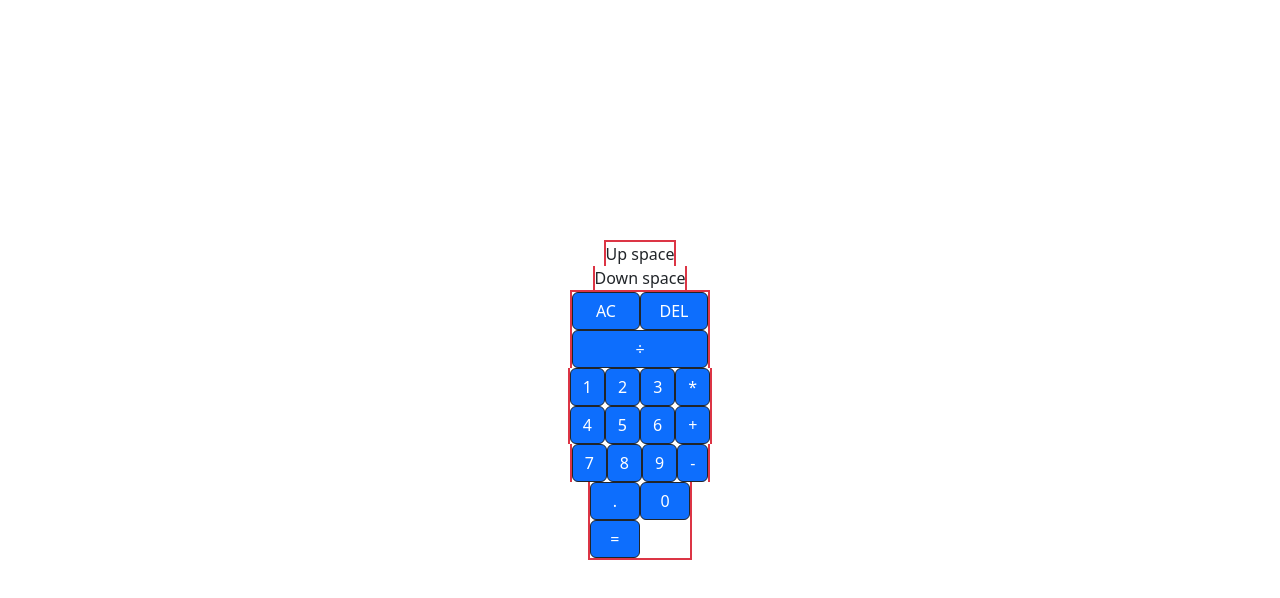
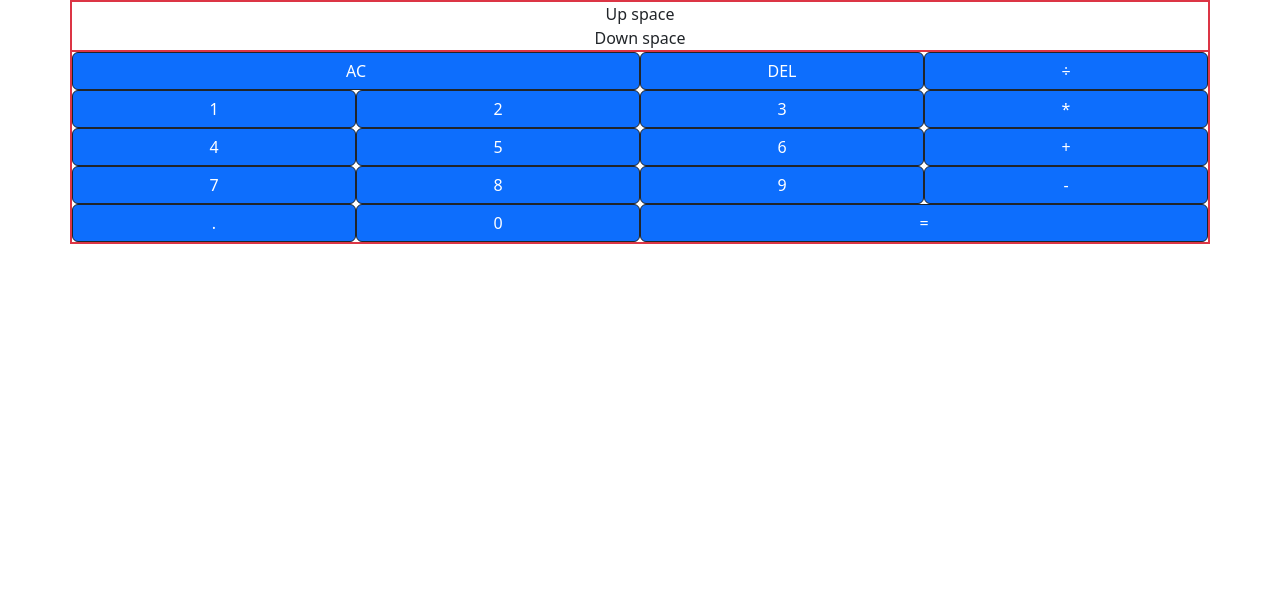
Before and after one commit to YcPeh/VoiceCalculator, a React (Create React App) app in the folder basic-react-calculator/: page / in a window 1280 px wide. Shown: the top 598 px of the page. Built offline with nearby package versions, Linux system fonts and the light colour scheme.

Commit message:
removing d flex so grid system works normally but only able to centered horizontally left to right
remove

d-flex
align-items-center
justify-content-center

 in class of container of App.js

```diff
--- a/basic-react-calculator/src/App.js
+++ b/basic-react-calculator/src/App.js
@@ -3,7 +3,7 @@ import "./styles.css"; // css version of styling
 
 function App() {
   return (
-    <div className="container text-center d-flex align-items-center justify-content-center" style={{ height: "100vh" }}>
+    <div className="container text-center">
       {/* <br /><br /><br />
         <br /><br /><br />
         <br /><br /><br /> */}
```
